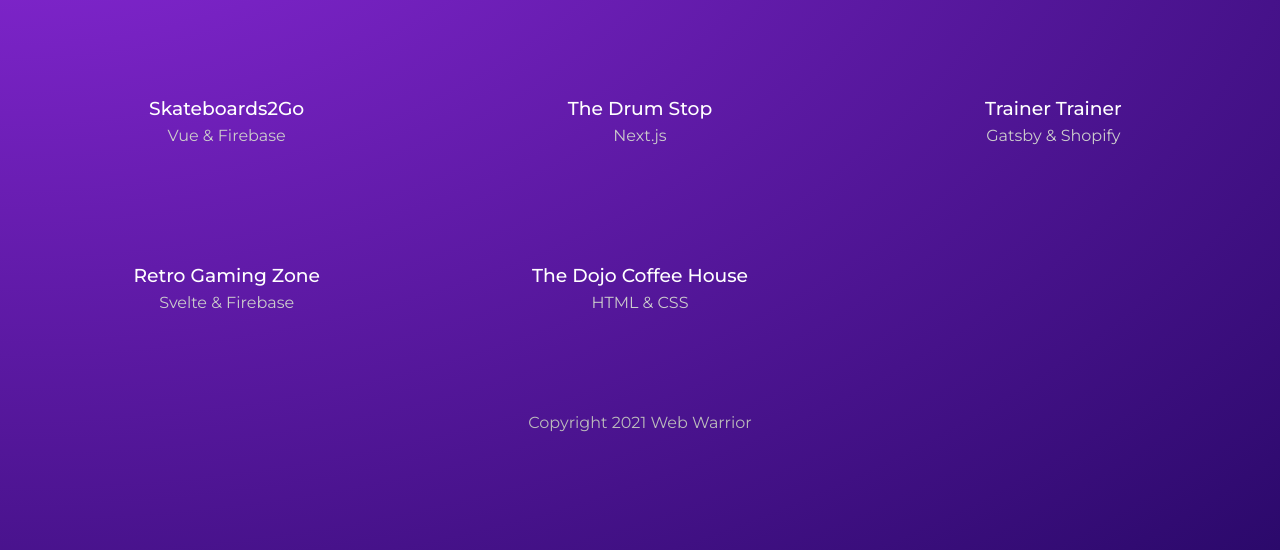
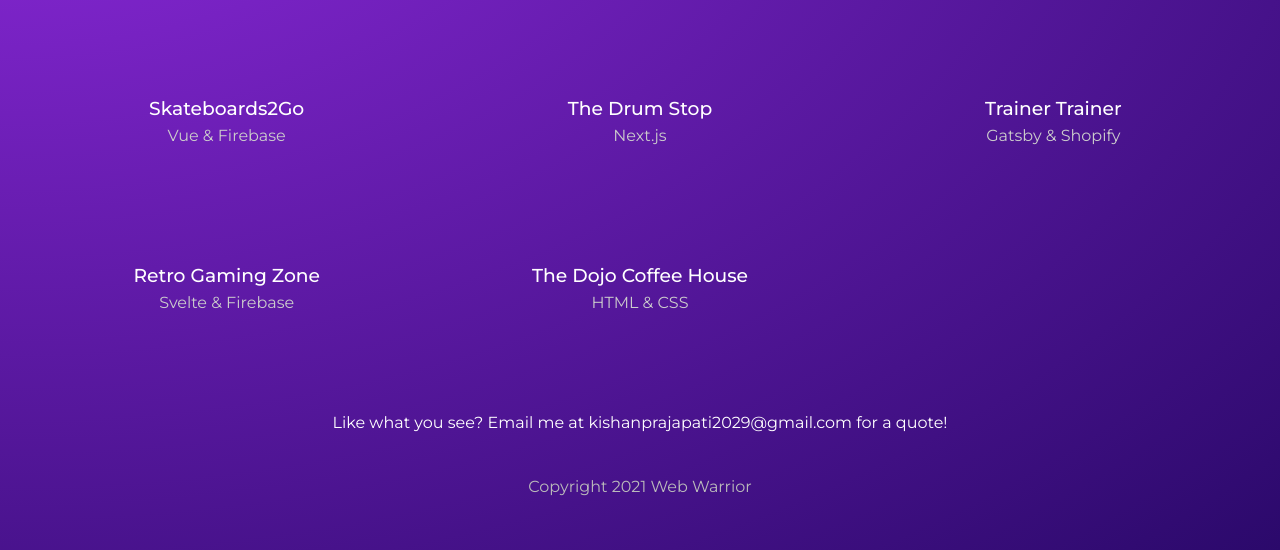
Before and after one commit to Kishan2029/Gatsby-portfolio, a Gatsby site: page /projects in a window 1280 px wide. Shown: the part 250-800 px from the top of the page. Built offline with nearby package versions, Linux system fonts and the light colour scheme; Gatsby itself is replaced by a stand-in of ours.

Commit message:
multiple query is fetched in projects

```diff
--- a/gatsby-config.js
+++ b/gatsby-config.js
@@ -24,6 +24,7 @@
   siteMetadata: {
     title: 'Kishan Prajapati',
     description: 'web dev portfolio',
-    copyright: 'This website is copyright 2023 Kishan Prajapati'
+    copyright: 'This website is copyright 2023 Kishan Prajapati',
+    contact: 'kishanprajapati2029@gmail.com'
   },
 }
--- a/src/pages/projects/index.js
+++ b/src/pages/projects/index.js
@@ -5,7 +5,8 @@
 
 const Projects = ({ data }) => {
     console.log("data", data);
-    const projects = data.allMarkdownRemark.nodes
+    const projects = data.projects.nodes
+    const contact = data.contact.siteMetadata.contact
     return (
         <Layout>
             <div className={styles.portfolio}>
@@ -21,13 +22,14 @@
                         </Link>
                     ))}
                 </div>
+                <p>Like what you see? Email me at {contact} for a quote!</p>
             </div>
         </Layout>
     );
 }
 export const query = graphql`
 query {
-    allMarkdownRemark(sort: {frontmatter: {date: DESC}}) {
+    projects: allMarkdownRemark(sort: {frontmatter: {date: DESC}}) {
       nodes {
         frontmatter {
           title
@@ -38,6 +40,11 @@
         id
       }
     }
+    contact: site{
+        siteMetadata{
+            contact
+        }
+    }
   }
 `
 export default Projects
```
